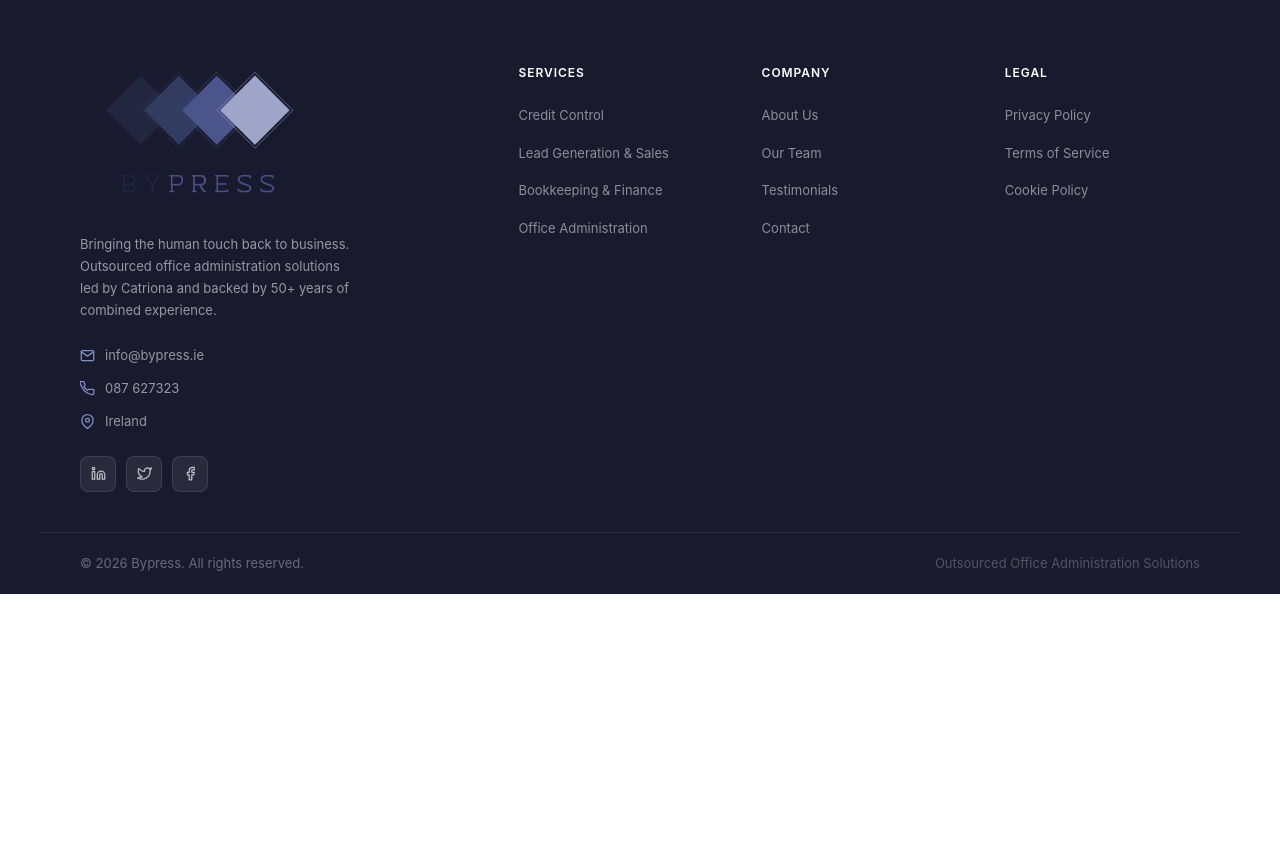
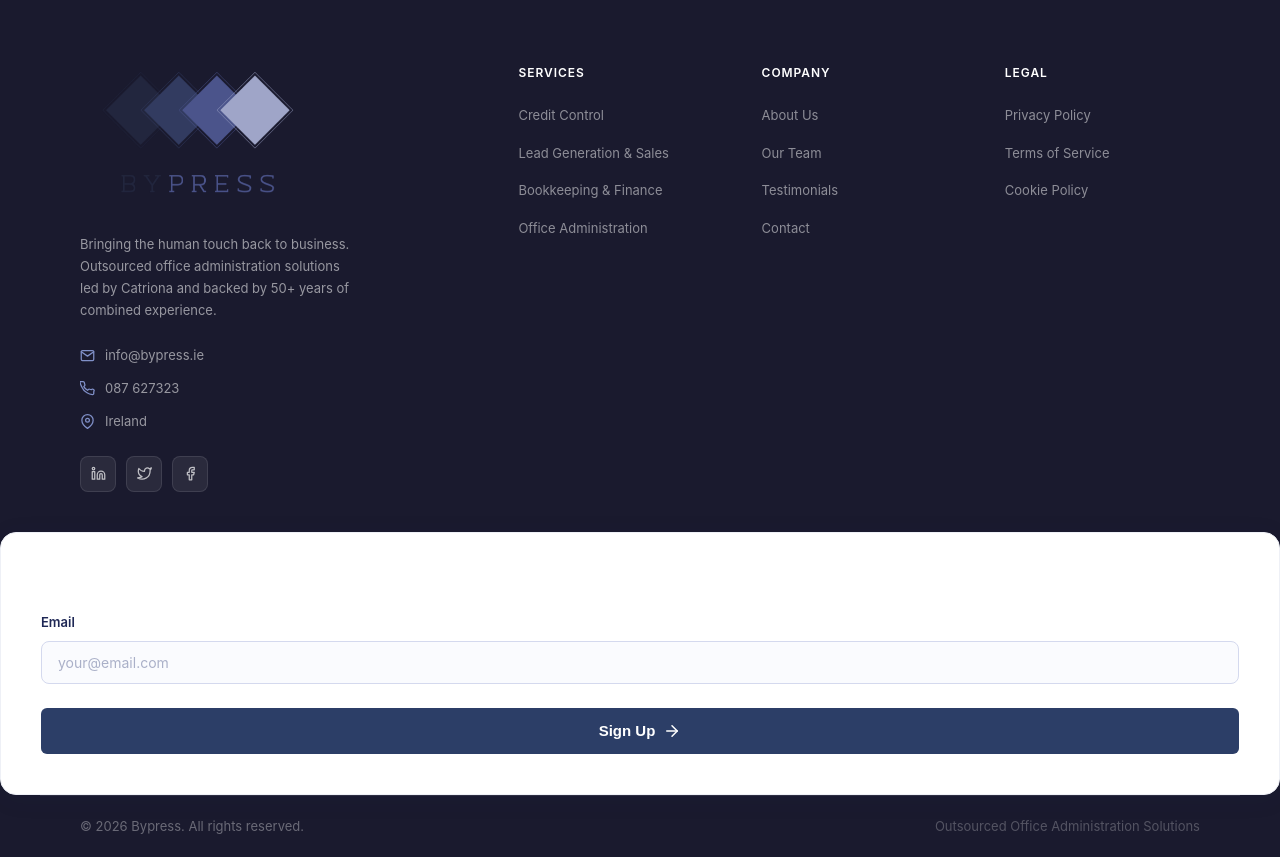
Before and after one commit to JakubKRATO/bypress_website, a Flask app: page / in a window 1280 px wide. Shown: the part 4077-4934 px from the top of the page. Before the commit the page ends 4671 px from the top, so only its background shows below. Run offline with Flask 3, Linux system fonts and the light colour scheme.

Commit message:
added newsletter signup

```diff
--- a/templates/partials/footer.html
+++ b/templates/partials/footer.html
@@ -64,6 +64,30 @@
       </div>
     </div>
 
+<div class="contact__form-wrap">
+    <h4 class="footer__col-title">Legal</h4>
+            <form class="contact__form" onsubmit="handleFormSubmit(event)">
+
+            <div class="contact__field">
+              <label class="contact__label" for="contact-email">Email</label>
+              <input
+                type="email"
+                id="contact-email"
+                name="email"
+                class="contact__input"
+                placeholder="your@email.com"
+                required
+              >
+            </div>
+            <button type="submit" class="contact__submit btn btn--primary">
+              Sign Up
+              <svg viewBox="0 0 24 24" aria-hidden="true"><line x1="5" y1="12" x2="19" y2="12"></line><polyline points="12 5 19 12 12 19"></polyline></svg>
+            </button>
+          </form>
+        </div>
+
+  </div>
+
     <div class="footer__bottom">
       <span class="footer__copy">&copy; 2026 Bypress. All rights reserved.</span>
       <span class="footer__copy-sub">Outsourced Office Administration Solutions</span>
```
